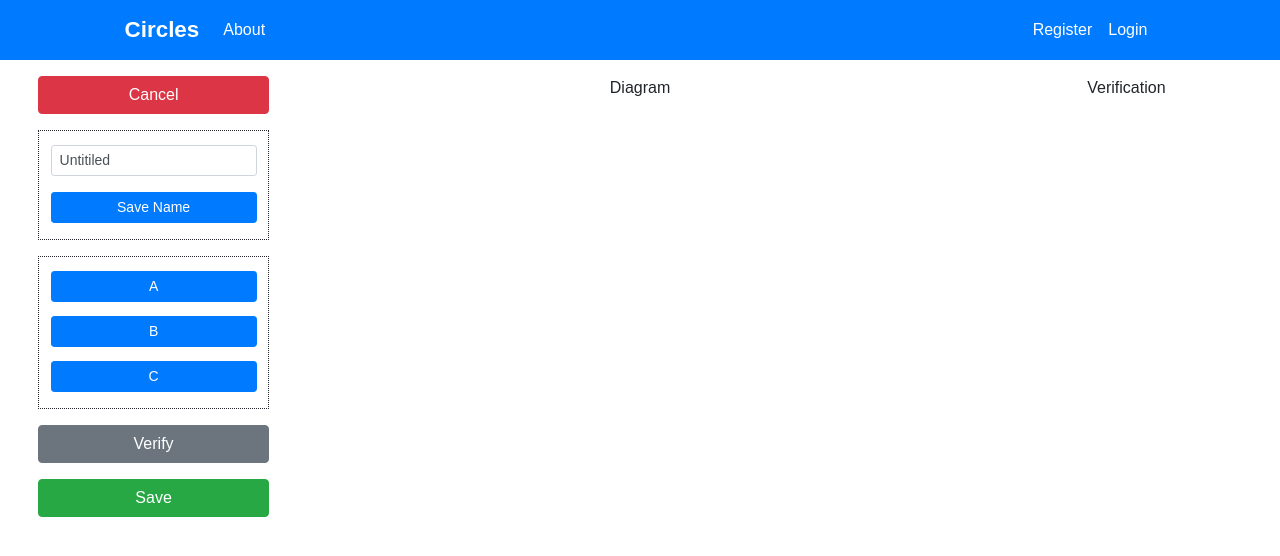
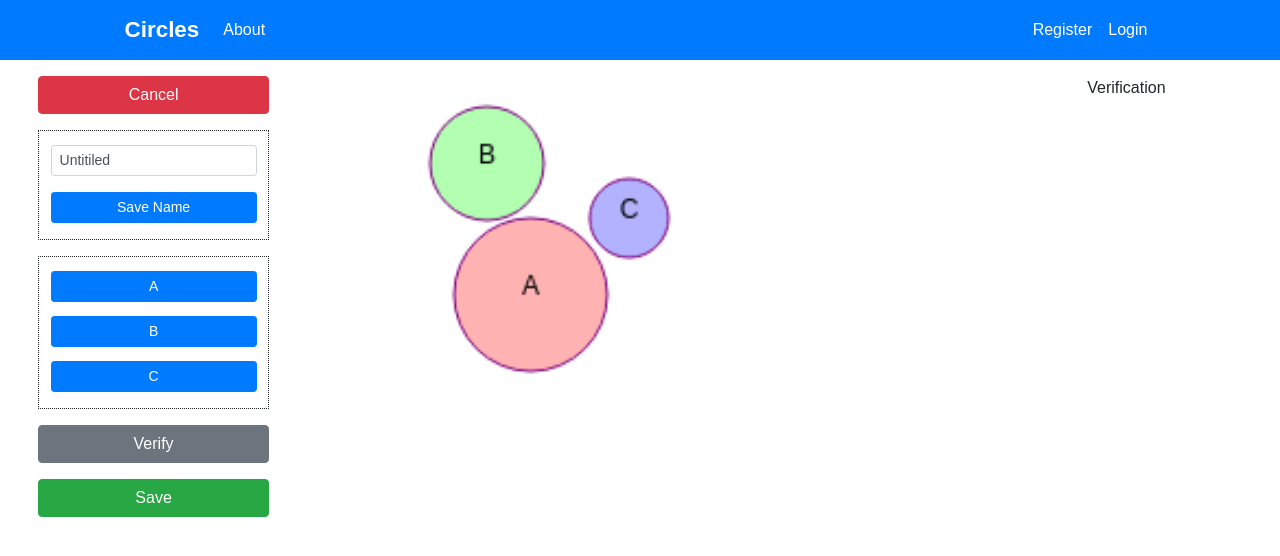
Before and after one commit to GingerNeil12/MEng_React_Frontend, a React (Create React App) app: page /diagramHome in a window 1280 px wide. Shown: the top 556 px of the page. Built offline with nearby package versions, Linux system fonts and the light colour scheme.

Commit message:
Integrated Canvas

```diff
--- a/src/components/diagram/DiagramHome.js
+++ b/src/components/diagram/DiagramHome.js
@@ -1,5 +1,6 @@
 import React, { Component } from 'react'
 import DiagramControls from './DiagramControls'
+import Canvas from './Canvas'
 
 class DiagramHome extends Component {
     constructor() {
@@ -66,7 +67,7 @@ class DiagramHome extends Component {
                     <DiagramControls diagram={this.state.diagram} update={this.update} updateName={this.updateName} />
                 </div>
                 <div style={sectionTwo}>
-                    <p>Diagram</p>
+                    <Canvas shapes={this.state.diagram.shapes}/>
                 </div>
                 <div style={sectionThree}>
                     <p>Verification</p>
```
